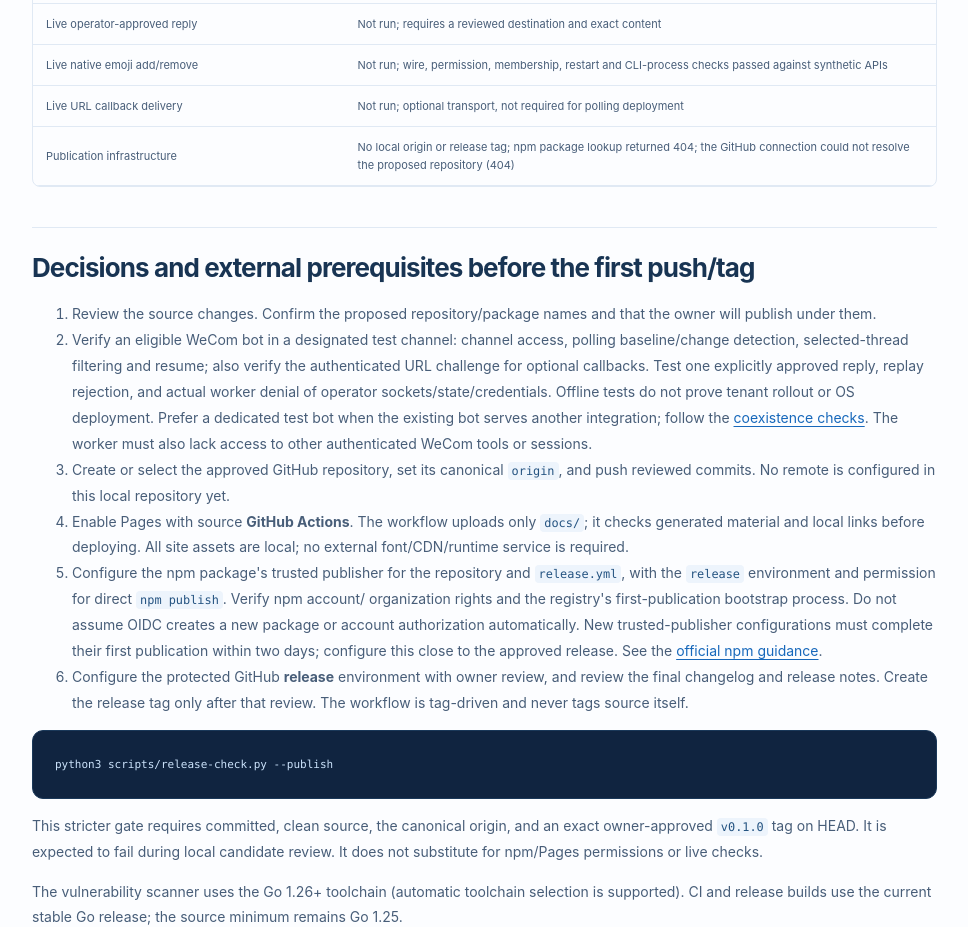
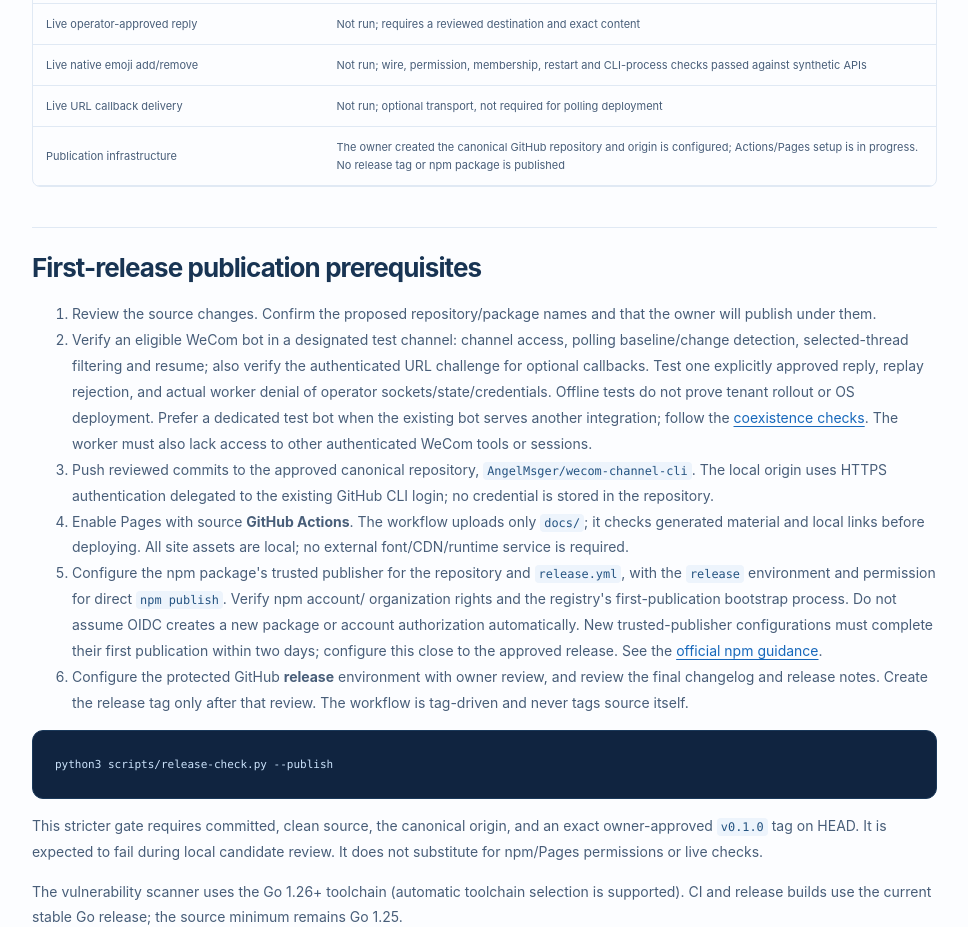
Before and after one commit to AngelMsger/wecom-channel-cli, a plain HTML site: page docs/releasing.html in a window 1280 px wide. Shown: the part 1600-2527 px from the top of the page, without its empty margins (293-1261 px from the left). Drawn offline with Linux system fonts and the light colour scheme.

Commit message:
Document the canonical GitHub repository

```diff
--- a/docs/releasing.html
+++ b/docs/releasing.html
@@ -85,11 +85,11 @@ No sibling repositories were modified.</p>
 </tr>
 <tr>
 <td>Publication infrastructure</td>
-<td>No local origin or release tag; npm package lookup returned 404; the GitHub connection could not resolve the proposed repository (404)</td>
+<td>The owner created the canonical GitHub repository and origin is configured; Actions/Pages setup is in progress. No release tag or npm package is published</td>
 </tr>
 </tbody>
 </table>
-<h2 id="decisions-and-external-prerequisites-before-the-first-pushtag">Decisions and external prerequisites before the first push/tag</h2>
+<h2 id="first-release-publication-prerequisites">First-release publication prerequisites</h2>
 <ol>
 <li>Review the source changes. Confirm the
 proposed repository/package names and that the owner will publish under them.</li>
@@ -102,8 +102,9 @@ do not prove tenant rollout or OS deployment. Prefer a dedicated test bot when
 the existing bot serves another integration; follow the
 <a href="research.html#coexistence-with-an-existing-official-cli">coexistence checks</a>.
 The worker must also lack access to other authenticated WeCom tools or sessions.</li>
-<li>Create or select the approved GitHub repository, set its canonical <code>origin</code>,
-and push reviewed commits. No remote is configured in this local repository yet.</li>
+<li>Push reviewed commits to the approved canonical repository,
+<code>AngelMsger/wecom-channel-cli</code>. The local origin uses HTTPS authentication
+delegated to the existing GitHub CLI login; no credential is stored in the repository.</li>
 <li>Enable Pages with source <strong>GitHub Actions</strong>. The workflow uploads only <code>docs/</code>;
 it checks generated material and local links before deploying. All site assets
 are local; no external font/CDN/runtime service is required.</li>
```
Also changed, not shown: docs/guide.html (+2 -2 lines), docs/releasing.md (+5 -4 lines), README.md.
